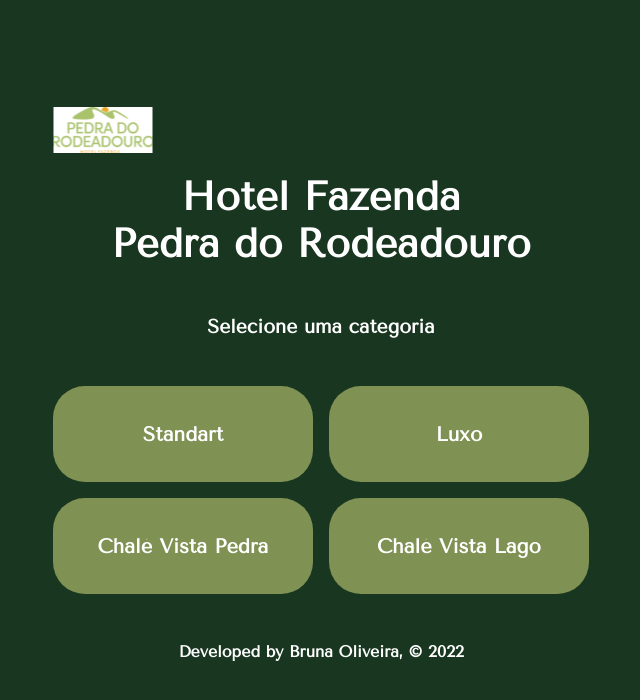
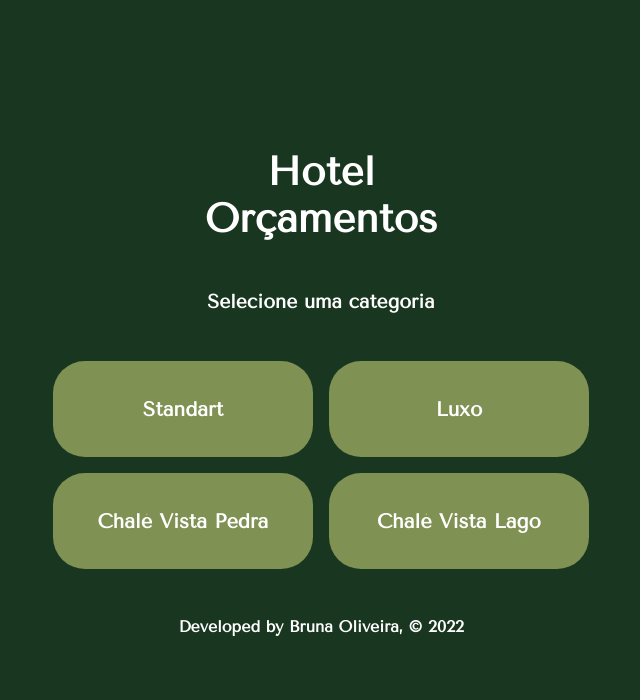
Before and after one commit to olivpuddin/hotel-budget-management, a Next.js app: page / in a window 1280 px wide. Shown: the top 700 px of the page, without its empty margins (319-959 px from the left). Built offline with nearby package versions, Linux system fonts and the light colour scheme.

Commit message:
feat: updated readme.md

```diff
--- a/pages/_document.tsx
+++ b/pages/_document.tsx
@@ -8,7 +8,8 @@ export default class MyDocument extends Document {
                 <link rel="preconnect" href="https://fonts.gstatic.com" />
                 <link href="https://fonts.googleapis.com/css2?family=Poppins:wght@400;600&family=Tenor+Sans&display=swap" rel="stylesheet" />
 
-                <link rel="shortcut icon" href="/favicon.png" type="image/png" />
+                {/* <link rel="shortcut icon" href="/favicon.svg" type="image/svg" /> */}
+
             </Head>
             <body>
                 <Main />
--- a/pages/index.tsx
+++ b/pages/index.tsx
@@ -1,7 +1,6 @@
 import React, { useState } from "react";
 
 // next components
-import Image from "next/image";
 import Head from "next/head";
 
 // components
@@ -10,9 +9,6 @@ import { ModalStandart } from "../src/components/ModalStandart";
 import { ModalLuxo } from "../src/components/ModalLuxo";
 import { ModalChaleP } from "../src/components/ModalChaleP";
 import { ModalChaleL } from "../src/components/ModalChaleL";
-
-// images
-import logo from '../public/images/logo.svg'
 
 // styles
 import styles from '../styles/home.module.scss'
@@ -60,13 +56,13 @@ export default function Home() {
   return (
     <>
     <Head>
-      <title>Orçamento | Hotel Fazenda Pedra do Rodeadouro</title>
+      <title>Budget | Hotelaria</title>
     </Head>
 
     <main className={styles.contentContainer}>
       <section className={styles.content}>
-      <Image src={logo} alt='logo' width={100} />
-      <h1>Hotel Fazenda <br /> Pedra do Rodeadouro</h1>
+      {/* <Image src={logo} alt='logo' width={100} /> */}
+      <h1>Hotel <br /> Orçamentos</h1>
 
       <h3>Selecione uma categoria</h3>
 
```
Also changed, not shown: 1 other file (tests, documents, lock files or other folders).
